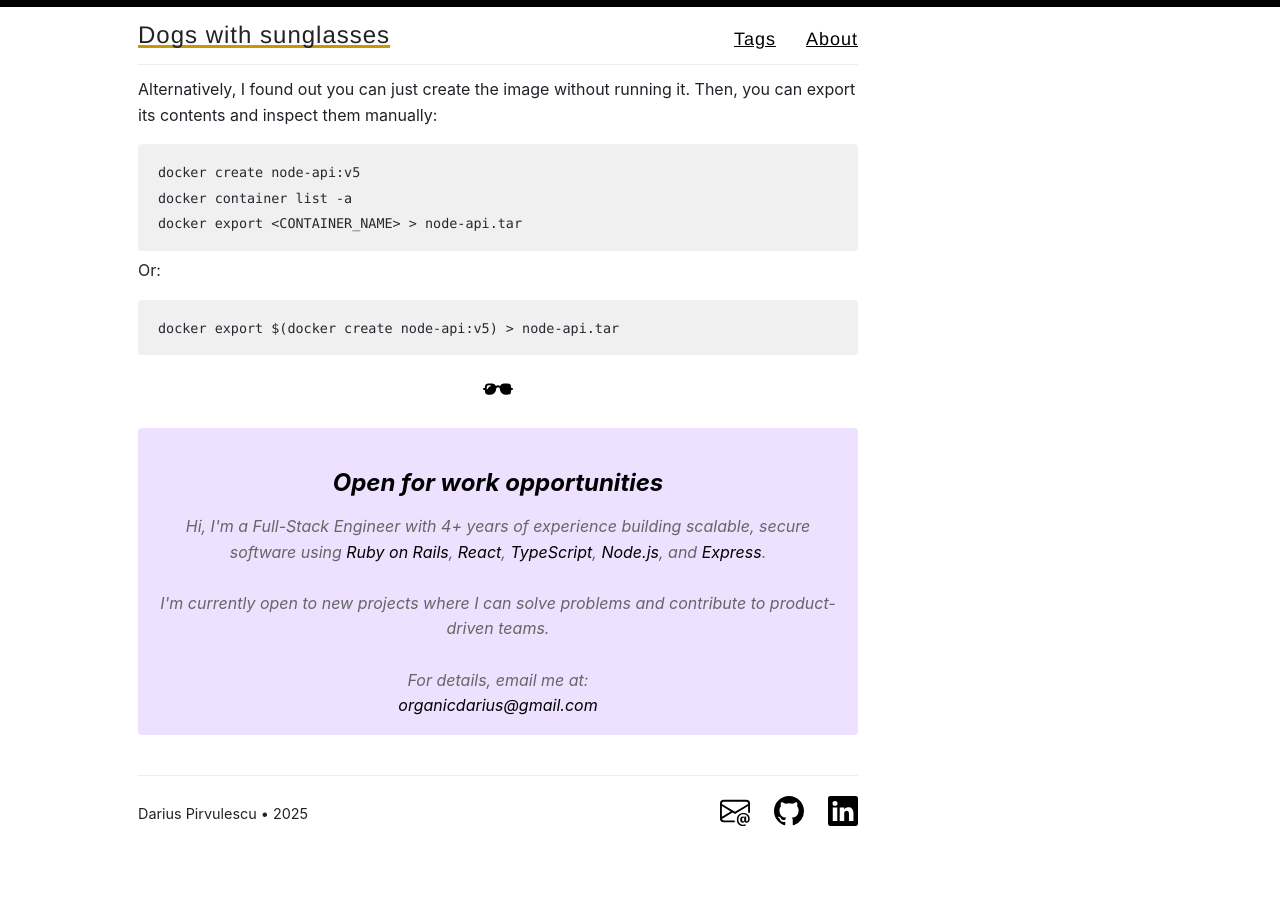
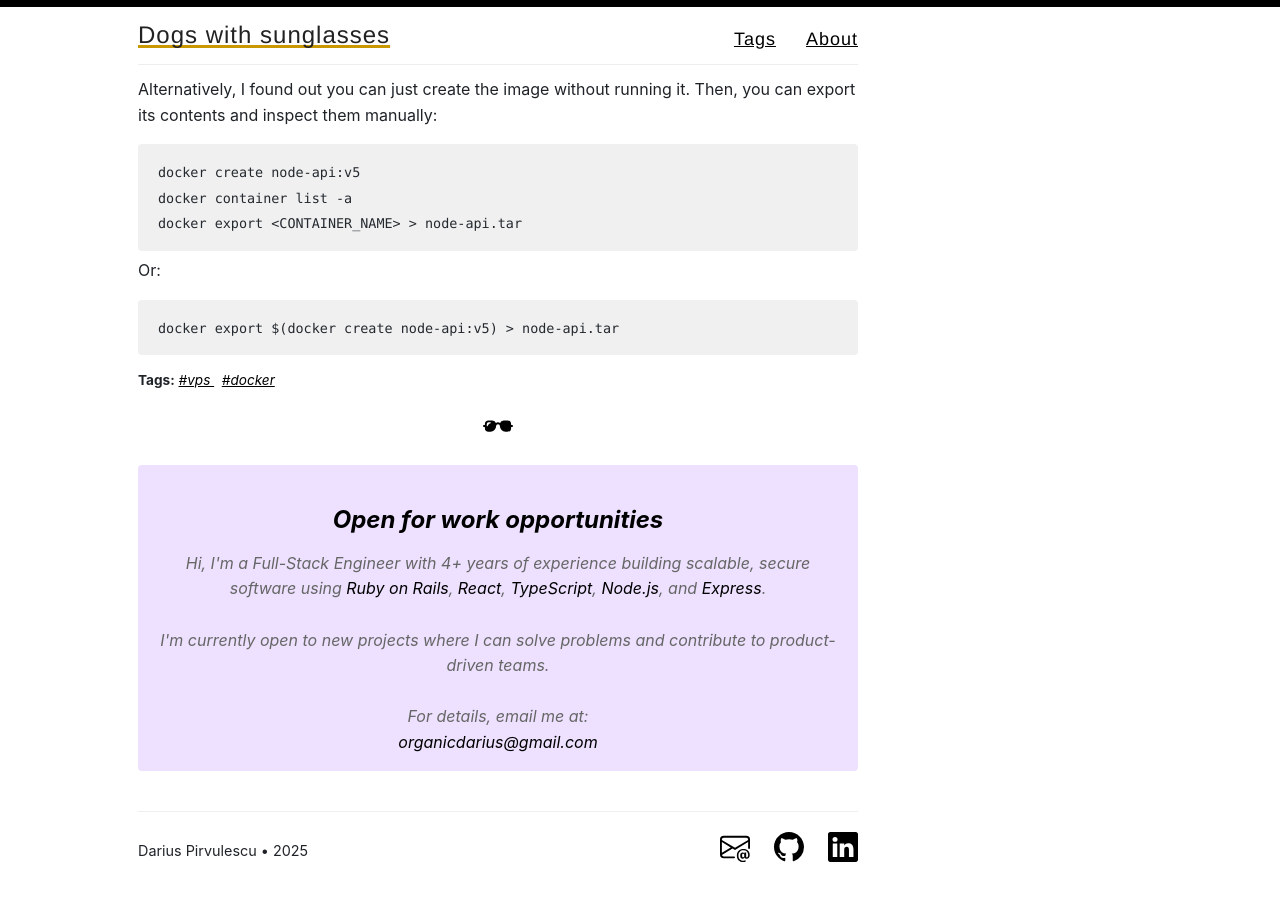
Before and after one commit to panacotar/blog, a Jekyll site: the page built from _posts/2025-07-07-5-simple-steps-to-a-lean-docker-image.md, in a window 1280 px wide and 900 px high, scrolled down 5987 px. Built offline with Jekyll 4.4.1, drawn with Linux system fonts in a browser that asks for light colours; before the commit the page ends 6851 px from its top, so only the background shows below that.

Commit message:
Add tags

```diff
--- a/_posts/2025-07-07-5-simple-steps-to-a-lean-docker-image.md
+++ b/_posts/2025-07-07-5-simple-steps-to-a-lean-docker-image.md
@@ -1,6 +1,7 @@
 ---
 layout: post
 title: 5 simple steps to a lean Docker image
+tags: vps docker
 ---
 
 Docker is a tool I often use, both for developing personal projects and also during my [Cybersec studies]({{ site.baseurl }}{% post_url 2024-10-28-place-an-ssh-honeypot %}). Recently, I researched how Docker builds an image and discovered ways to limit the image size.
```
